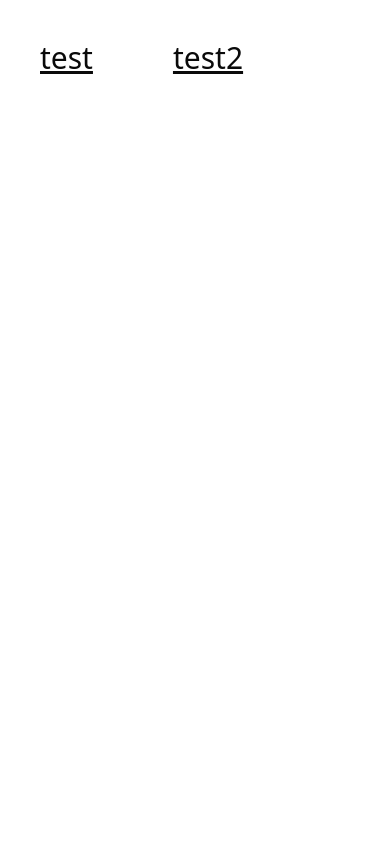
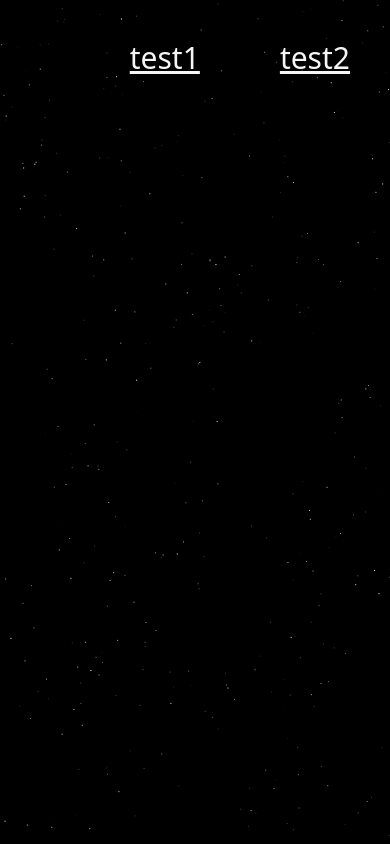
Before and after one commit to NightmarePog/nightmare-webpage, a React (Vite) app in the folder app/: page / in a window 390 px wide. Built offline with nearby package versions, Linux system fonts and the light colour scheme.

Commit message:
imorted cool background

```diff
--- a/app/src/components/ui/LinkButton.tsx
+++ b/app/src/components/ui/LinkButton.tsx
@@ -9,8 +9,10 @@ export function LinkButton({ title, link }: props) {
   const navigate = useNavigate()
 
   return (
-    <button className="m-10 text-3xl underline hover:scale-120" onClick={() => navigate(link)}>
-      {title}
-    </button>
+    <>
+      <button className="z-99 m-10 text-3xl underline hover:scale-120 text-secondary" onClick={() => navigate(link)}>
+        {title}
+      </button>
+    </>
   )
 }
--- a/app/src/components/ui/Navbar.tsx
+++ b/app/src/components/ui/Navbar.tsx
@@ -1,17 +1,18 @@
-
 import { LinkButton } from './LinkButton'
 
 const info = [
-  { title: 'test', link: '/' },
+  { title: 'test1', link: '/' },
   { title: 'test2', link: '/' },
 ]
 
 export function NavBar() {
   return (
-    <div className='flex'>
+    <>
+    <div className="flex justify-end">
       {info.map((Item, index) => {
         return <LinkButton key={index} title={Item.title} link={Item.link} />
       })}
     </div>
+    </>
   )
 }
--- /dev/null
+++ b/app/src/components/ui/Starfield.tsx
@@ -0,0 +1,162 @@
+'use client'
+
+import { useEffect } from 'react'
+
+interface Props {
+  speedFactor?: number
+  backgroundColor?: string
+  starColor?: [number, number, number]
+  starCount?: number
+}
+
+export default function Starfield(props: Props) {
+  const {
+    speedFactor = 0.05,
+    backgroundColor = 'black',
+    starColor = [255, 255, 255],
+    starCount = 5000,
+  } = props
+
+  useEffect(() => {
+    const canvas = document.getElementById('starfield') as HTMLCanvasElement
+
+    if (canvas) {
+      const c = canvas.getContext('2d')
+
+      if (c) {
+        let w = window.innerWidth
+        let h = window.innerHeight
+
+        const setCanvasExtents = () => {
+          canvas.width = w
+          canvas.height = h
+        }
+
+        setCanvasExtents()
+
+        window.onresize = () => {
+          setCanvasExtents()
+        }
+
+        const makeStars = (count: number) => {
+          const out = []
+          for (let i = 0; i < count; i++) {
+            const s = {
+              x: Math.random() * 1600 - 800,
+              y: Math.random() * 900 - 450,
+              z: Math.random() * 1000,
+            }
+            out.push(s)
+          }
+          return out
+        }
+
+        const stars = makeStars(starCount)
+
+        const clear = () => {
+          c.fillStyle = backgroundColor
+          c.fillRect(0, 0, canvas.width, canvas.height)
+        }
+
+        const putPixel = (x: number, y: number, brightness: number) => {
+          const rgb =
+            'rgba(' +
+            starColor[0] +
+            ',' +
+            starColor[1] +
+            ',' +
+            starColor[2] +
+            ',' +
+            brightness +
+            ')'
+          c.fillStyle = rgb
+          c.fillRect(x, y, 1, 1)
+        }
+
+        const moveStars = (distance: number) => {
+          const count = stars.length
+          for (let i = 0; i < count; i++) {
+            const s = stars[i]
+            s.z -= distance
+            while (s.z <= 1) {
+              s.z += 1000
+            }
+          }
+        }
+
+        let prevTime: number
+        const init = (time: number) => {
+          prevTime = time
+          requestAnimationFrame(tick)
+        }
+
+        const tick = (time: number) => {
+          const elapsed = time - prevTime
+          prevTime = time
+
+          moveStars(elapsed * speedFactor)
+
+          clear()
+
+          const cx = w / 2
+          const cy = h / 2
+
+          const count = stars.length
+          for (let i = 0; i < count; i++) {
+            const star = stars[i]
+
+            const x = cx + star.x / (star.z * 0.001)
+            const y = cy + star.y / (star.z * 0.001)
+
+            if (x < 0 || x >= w || y < 0 || y >= h) {
+              continue
+            }
+
+            const d = star.z / 1000.0
+            const b = 1 - d * d
+
+            putPixel(x, y, b)
+          }
+
+          requestAnimationFrame(tick)
+        }
+
+        requestAnimationFrame(init)
+
+        // add window resize listener:
+        window.addEventListener('resize', function () {
+          w = window.innerWidth
+          h = window.innerHeight
+          setCanvasExtents()
+        })
+      } else {
+        console.error('Could not get 2d context from canvas element')
+      }
+    } else {
+      console.error('Could not find canvas element with id "starfield"')
+    }
+
+    return () => {
+      window.onresize = null
+    }
+  }, [starColor, backgroundColor, speedFactor, starCount])
+
+  return (
+    <canvas
+      id="starfield"
+      style={{
+        padding: 0,
+        margin: 0,
+        position: 'fixed',
+        top: 0,
+        right: 0,
+        bottom: 0,
+        left: 0,
+        zIndex: 10,
+        opacity: 1,
+        pointerEvents: 'none',
+        mixBlendMode: 'screen',
+      }}
+    ></canvas>
+  )
+}
--- a/app/src/components/ui/pages/LandingPage.tsx
+++ b/app/src/components/ui/pages/LandingPage.tsx
@@ -1,6 +1,15 @@
-
 import { NavBar } from '../Navbar'
-
+import Starfield from '../Starfield'
 export function LandingPage() {
-  return <NavBar/>
+  return (
+    <div className="w-full h-screen bg-black">
+      <NavBar />
+      <Starfield
+        speedFactor={0.05}
+        backgroundColor="black"
+        starColor={[255, 255, 255]}
+        starCount={5000}
+        />
+    </div>
+  )
 }
--- a/app/src/main.tsx
+++ b/app/src/main.tsx
@@ -1,4 +1,3 @@
-// main.tsx
 import React from 'react'
 import ReactDOM from 'react-dom/client'
 import { App } from './App'
```
